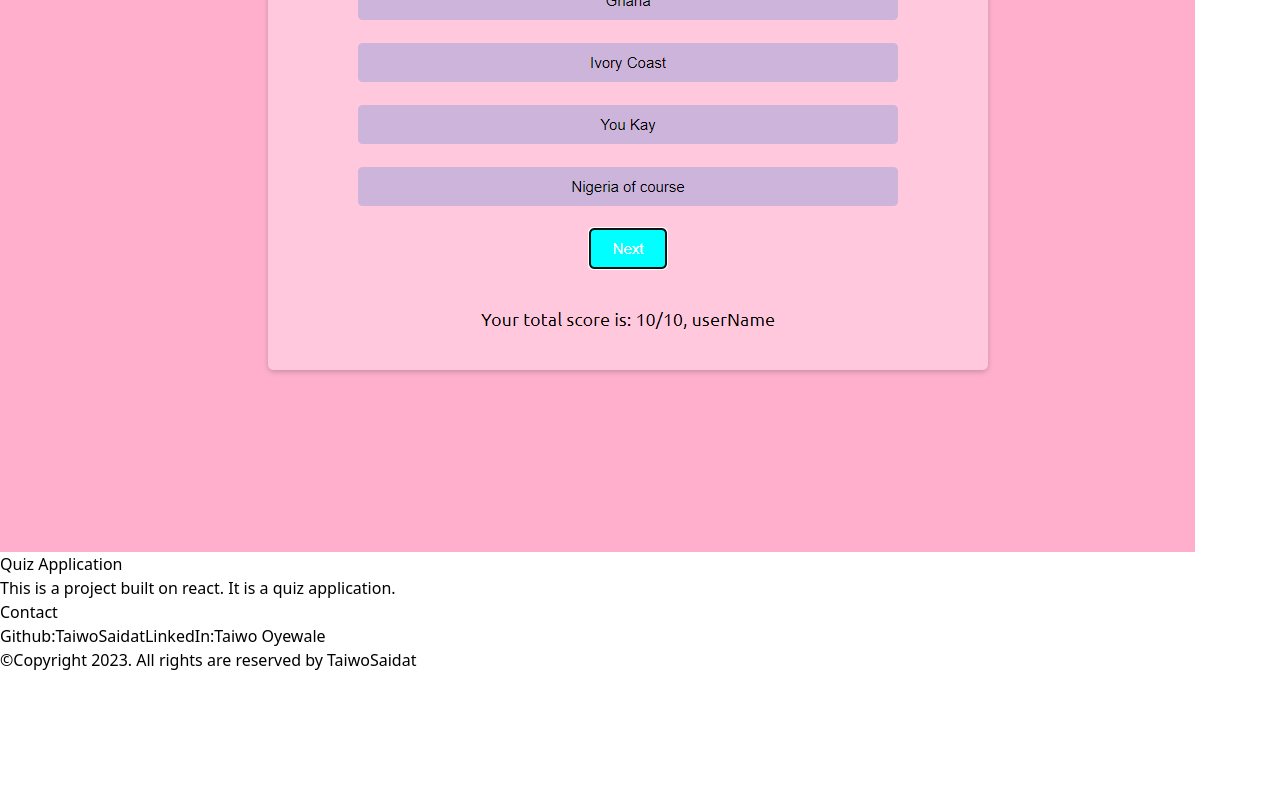
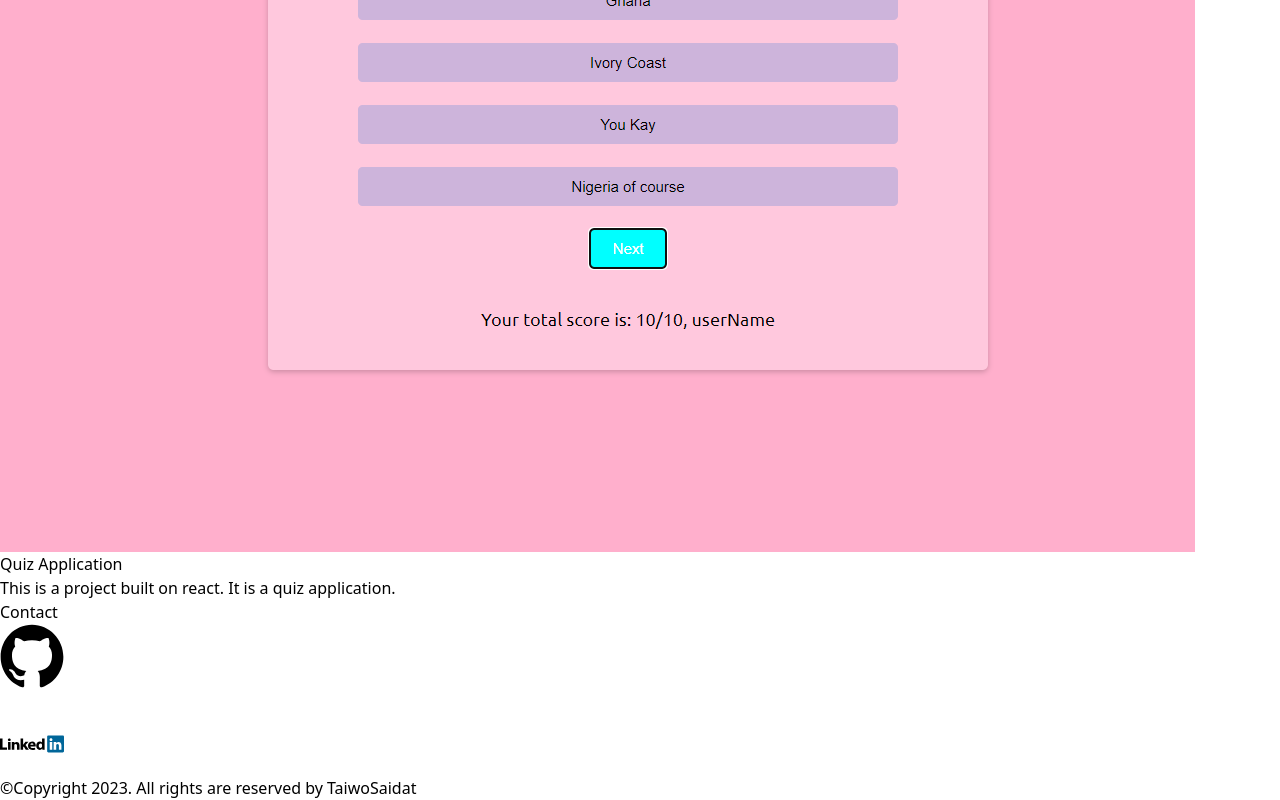
Before and after one commit to TaiwoSaidat/my-portfolio-app, a React (Vite) app: page / in a window 1280 px wide. Shown: the part 2040-2840 px from the top of the page. Before the commit the page ends 2712 px from the top, so only its background shows below. Built offline with nearby package versions, Linux system fonts and the light colour scheme.

Commit message:
changes to contact page

```diff
--- a/src/components/layout/Contact.jsx
+++ b/src/components/layout/Contact.jsx
@@ -1,16 +1,18 @@
 import React from "react";
+import github from '../../assets/github.svg'
+import linkedin from '../../assets/linkedin.svg'
 
 function Contact() {
 	return (
-		<section id="contact"
-				className="my-40 align-center max-w-5xl mx-auto p-3">
+		<section id="contact" className="my-40 align-center max-w-5xl mx-auto p-3">
+
 			{/* heading text */}
 			<h2 className="text-5xl font-bold text-emerald-500 text-center">Contact</h2>
 			{/* contacts */}
 			<div className="flex gap-5 justify-center my-10">
 
 				{/* github */}
-				<a rel="noreferrer"
+				{/* <a rel="noreferrer"
 					target="_blank"
 					className="text-center hover:underline"
 					href="https://github.com/TaiwoSaidat">
@@ -18,10 +20,19 @@ function Contact() {
 						<span className="font-bold">
 							 TaiwoSaidat
 						</span>
+				</a> */}
+
+				<div>
+					<a rel="noreferrer"
+						target="_blank"
+						className=" "
+						href="https://github.com/TaiwoSaidat">
+						<img src={github} alt="github link"  />
 					</a>
-
-				{/* email */}
-				<a rel="noreferrer"
+				</div>
+<br />
+				{/* linkedin */}
+				{/* <a rel="noreferrer"
 					target="_blank"
 					className="text-center hover:underline"
 					href="https://www.linkedin.com/in/taiwo-oyewale-5554791a6/">
@@ -29,8 +40,17 @@ function Contact() {
 						<span className="font-bold">
 							Taiwo Oyewale
 						</span>
+				</a> */}
+				<div>
+					<a rel="noreferrer"
+						target="_blank"
+						className=" "
+						href="https://www.linkedin.com/in/taiwo-oyewale-5554791a6/">
+						<img src={linkedin} alt="linkedin link"  />
 					</a>
 				</div>
+			</div>
+
 		</section>
 	);
 }
```
Also changed, not shown: src/assets/github.svg (added), src/assets/linkedin.svg (added). Lines whose indentation alone changed are shown as unchanged.
